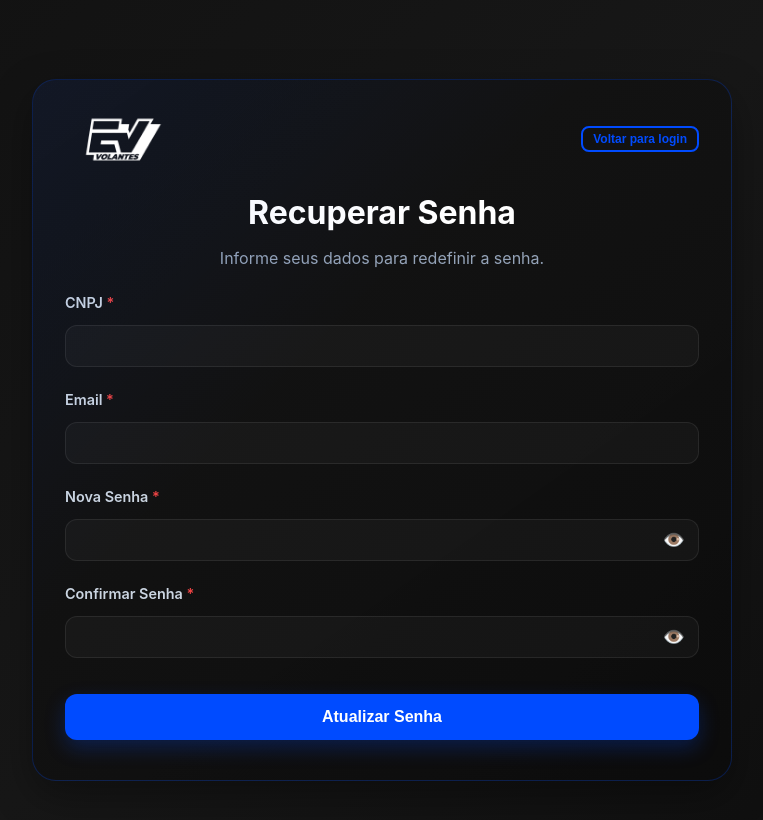
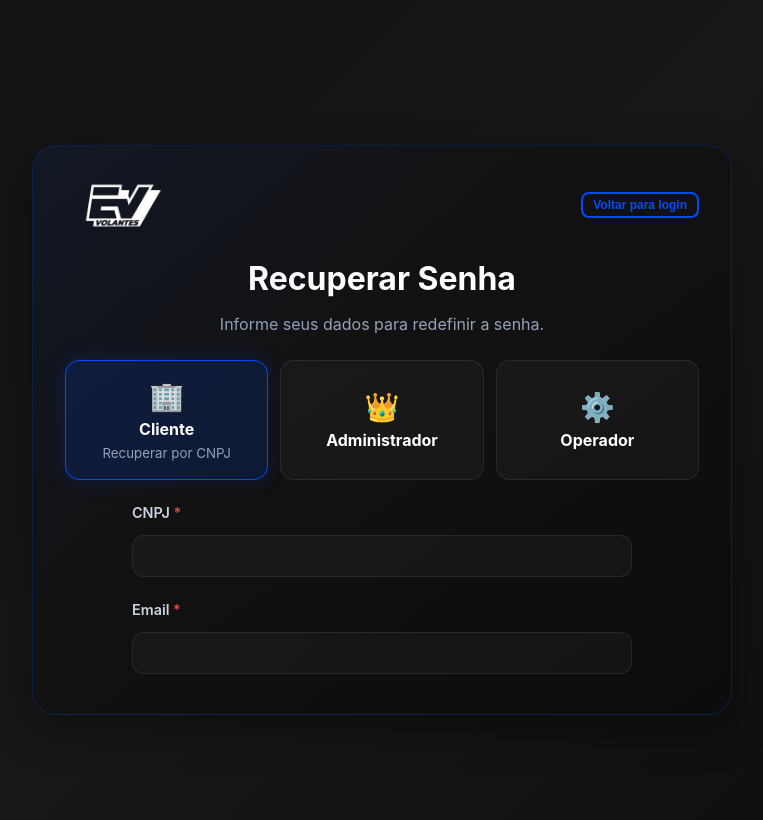
Before and after one commit to guilhermegerra1989/operisflow, a Vue app in the folder apps/operisflow-web/: page /ev-volantes/esqueci-senha in a window 1280 px wide. Shown: the top 820 px of the page, without its empty margins (258-1021 px from the left). Built offline with nearby package versions, Linux system fonts and the light colour scheme; no server answers.

Commit message:
create cadastre-se

```diff
--- a/apps/operisflow-web/src/modules/ev-volantes/client/pages/RecadastrarSenha.vue
+++ b/apps/operisflow-web/src/modules/ev-volantes/client/pages/RecadastrarSenha.vue
@@ -1,6 +1,8 @@
 <script setup lang="ts">
-import { ref } from "vue";
+import { ref, computed } from "vue";
 import { apiPostPublic } from "../../api/apiClient";
+
+const tipo = ref<"client" | "admin" | "operator">("client");
 
 const cnpj = ref("");
 const email = ref("");
@@ -14,9 +16,22 @@ const mostrarConfirmacao = ref(false);
 const loading = ref(false);
 const sucesso = ref(false);
 
+const mostrarCamposSenha = computed(() => {
+
+  if (tipo.value === "client") {
+    return !!cnpj.value && !!email.value;
+  }
+
+  return !!email.value;
+
+});
+
 function validar() {
 
-  if (!cnpj.value) {
+  if (
+    tipo.value === "client" &&
+    !cnpj.value
+  ) {
     return "CNPJ obrigatório";
   }
 
@@ -55,6 +70,7 @@ async function redefinirSenha() {
    await apiPostPublic(
     "/auth/reset-password",
     {
+      tipo: tipo.value,
       cnpj: cnpj.value,
       email: email.value,
       password: novaSenha.value
@@ -117,6 +133,24 @@ function voltarLogin() {
         Informe seus dados para redefinir a senha.
       </p>
 
+      <div class="role-selector">
+        <div class="role-card" :class="{ active: tipo === 'client' }" @click="tipo = 'client'">
+          <span>🏢</span>
+          <strong>Cliente</strong>
+          <small>Recuperar por CNPJ</small>
+        </div>
+
+        <div class="role-card" :class="{ active: tipo === 'admin' }" @click="tipo = 'admin'">
+          <span>👑</span>
+          <strong>Administrador</strong>
+        </div>
+
+        <div class="role-card" :class="{ active: tipo === 'operator' }" @click="tipo = 'operator'">
+          <span>⚙️</span>
+          <strong>Operador</strong>
+        </div>
+      </div>
+
       <div
         v-if="sucesso"
         class="sucesso-msg"
@@ -127,7 +161,7 @@ function voltarLogin() {
 
       <div class="form">
 
-        <div class="field required">
+        <div v-if="tipo === 'client'" class="field required">
           <label>CNPJ</label>
           <input v-model="cnpj" />
         </div>
@@ -140,6 +174,8 @@ function voltarLogin() {
           />
         </div>
 
+        <div v-if="mostrarCamposSenha">
+
           <div class="field required">
 
             <label>Nova Senha</label>
@@ -148,20 +184,13 @@ function voltarLogin() {
 
               <input
                 v-model="novaSenha"
-              :type="
-                mostrarSenha
-                  ? 'text'
-                  : 'password'
-              "
+                :type="mostrarSenha ? 'text' : 'password'"
               />
 
               <button
                 type="button"
                 class="btn-eye"
-              @click="
-                mostrarSenha =
-                !mostrarSenha
-              "
+                @click="mostrarSenha = !mostrarSenha"
               >
                 {{ mostrarSenha ? '🙈' : '👁️' }}
               </button>
@@ -169,6 +198,7 @@ function voltarLogin() {
             </div>
 
           </div>
+
 
           <div class="field required">
 
@@ -178,20 +208,13 @@ function voltarLogin() {
 
               <input
                 v-model="confirmarSenha"
-              :type="
-                mostrarConfirmacao
-                  ? 'text'
-                  : 'password'
-              "
+                :type="mostrarConfirmacao ? 'text' : 'password'"
               />
 
               <button
                 type="button"
                 class="btn-eye"
-              @click="
-                mostrarConfirmacao =
-                !mostrarConfirmacao
-              "
+                @click="mostrarConfirmacao = !mostrarConfirmacao"
               >
                 {{ mostrarConfirmacao ? '🙈' : '👁️' }}
               </button>
@@ -200,7 +223,10 @@ function voltarLogin() {
 
           </div>
 
+        </div>
+
         <button
+          v-if="mostrarCamposSenha"
           class="btn-primary"
           @click="redefinirSenha"
           :disabled="loading"
@@ -215,7 +241,6 @@ function voltarLogin() {
       </div>
 
     </div>
-
   </div>
 
 </div>
@@ -583,4 +608,68 @@ select:focus {
   line-height: 1.5;
 }
 
+.role-selector {
+  display: grid;
+  grid-template-columns: repeat(3, 1fr);
+  gap: 12px;
+
+  margin-bottom: 24px;
+}
+
+.role-card {
+  padding: 18px;
+
+  display: flex;
+  flex-direction: column;
+
+  align-items: center;
+  justify-content: center;
+
+  text-align: center;
+
+  gap: 6px;
+
+  border-radius: 14px;
+
+  cursor: pointer;
+
+  color: white;
+
+  background: rgba(255,255,255,.03);
+
+  border: 1px solid rgba(255,255,255,.08);
+
+  transition: .25s;
+}
+
+.role-card:hover {
+  border-color: #004BFF;
+}
+
+.role-card.active {
+  border-color: #004BFF;
+
+  background: rgba(0,75,255,.15);
+
+  box-shadow:
+    0 0 20px rgba(0,75,255,.20);
+}
+
+.role-card span {
+  font-size: 28px;
+}
+
+.role-card small {
+  color: #94a3b8;
+}
+
+.form {
+  max-width: 500px;
+  margin: 0 auto;
+
+  display: flex;
+  flex-direction: column;
+  gap: 16px;
+}
+
 </style>
```
Lines whose indentation alone changed are shown as unchanged.
